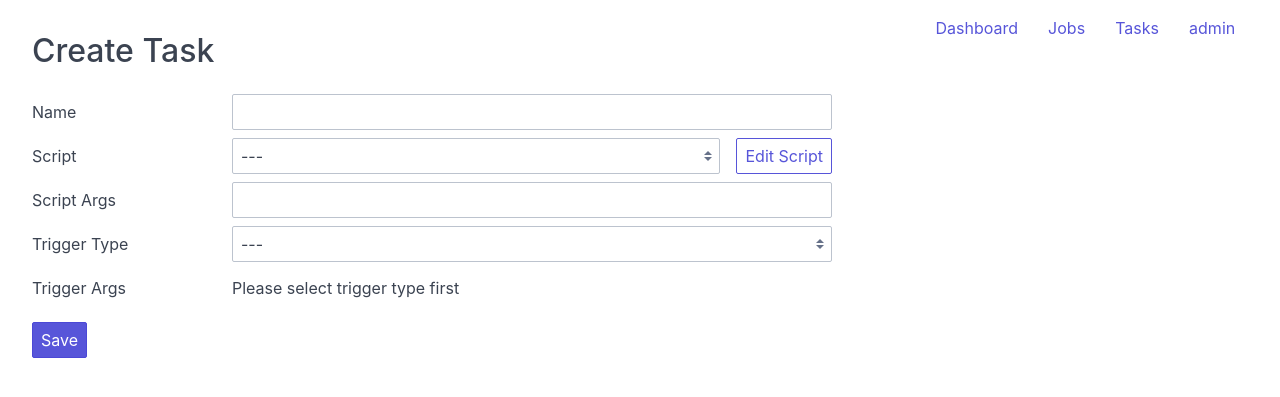
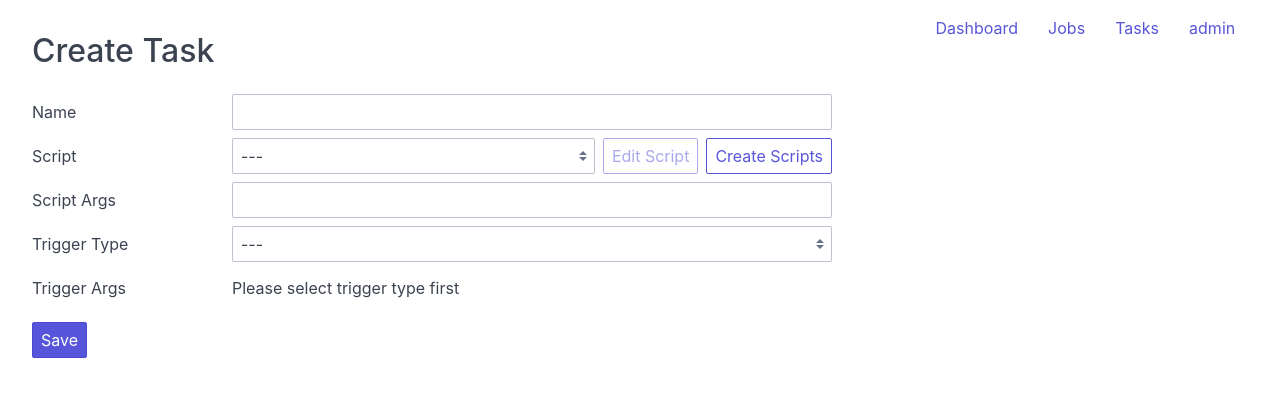
Before and after one commit to reorx/tako, a Django app: page /tako/tasks/create in a window 1280 px wide. Shown: the top 397 px of the page. Run offline with Django 5.2, Linux system fonts and the light colour scheme; data that the repository does not hold is empty.

Commit message:
add links to scripts create and edit pages

```diff
--- a/tako/templates/tasks_edit.html
+++ b/tako/templates/tasks_edit.html
@@ -32,7 +32,8 @@
           <option value="{{ script.id }}" {% if script.id == object.script_id %}selected{% endif %}>{{ script.filename }}</option>
           {% endfor %}
         </select>
-        <button class="btn" style="margin-left: 1em;">Edit Script</button>
+        <button class="btn btn-edit-script" style="margin-left: 8px;" {{ ternary(object.script_id, '', 'disabled') }}>Edit Script</button>
+        <a href="{{ url('scripts_create') }}" class="btn" style="margin-left: 8px;">Create Scripts</a>
       {% endcall %}
 
       {{ macros.input_group('Script Args', 'script_args', object) }}
@@ -106,6 +107,25 @@
       const triggerType = el.dataset.triggerType || ''
       el.style.display = triggerType === value ? 'grid' : 'none'
     })
+  })
+
+  delegate('select[name=script_id]', 'change', (e) => {
+    const value = e.delegateTarget.value
+    const btn = document.querySelector('.btn-edit-script')
+    if (value) {
+      btn.removeAttribute('disabled')
+      btn.dataset.scriptId = value
+    } else {
+      btn.setAttribute('disabled', '')
+    }
+  })
+
+  delegate('.btn-edit-script', 'click', (e) => {
+    const scriptId = e.delegateTarget.dataset.scriptId
+    if (!scriptId) {
+      return
+    }
+    window.location.href = '{{ url("scripts_edit", 1) }}'.replace('1', scriptId)
   })
 
   delegate('.edit-form', 'submit', (e) => {
--- a/tako/urls.py
+++ b/tako/urls.py
@@ -24,12 +24,17 @@ tako_urls = [
     # edit
     path('tasks/<int:id>/edit', web.tasks_edit_view, name='tasks_edit'),
     path('tasks/create', web.tasks_create_view, name='tasks_create'),
+    path('scripts/create', web.scripts_create_view, name='scripts_create'),
+    path('scripts/<int:id>/edit', web.scripts_edit_view, name='scripts_edit'),
 
     path('api/', include([
         path('executions/tsdata', api.ExecutionsTSDataView.as_view(), name='api_executions_tsdata'),
         path('tasks/create', api.tasks_create_view, name='api_tasks_create'),
         path('tasks/update', api.tasks_update_view, name='api_tasks_update'),
         path('tasks/delete', api.tasks_delete_view, name='api_tasks_delete'),
+        path('scripts/create', api.scripts_create_view, name='api_scripts_create'),
+        path('scripts/update', api.scripts_update_view, name='api_scripts_update'),
+        path('scripts/delete', api.scripts_delete_view, name='api_scripts_delete'),
     ]))
 
     # # task
--- a/tako/views/web.py
+++ b/tako/views/web.py
@@ -174,3 +174,12 @@ def tasks_edit_view(request, id):
 
 def tasks_create_view(request):
     return render(request, 'tasks_edit.html', get_tasks_edit_context(object={}, is_create=True))
+
+
+def scripts_edit_view(request, id):
+    script = Script.objects.get(id=id)
+    return render(request, 'scripts_edit.html', dict(object=script, is_create=False))
+
+
+def scripts_create_view(request):
+    return render(request, 'scripts_edit.html', dict(object={}, is_create=True))
```
Also changed, not shown: tako/templates/scripts_detail.html (+4 -3 lines), tako/views/api.py (+13 -0 lines), README.md.
